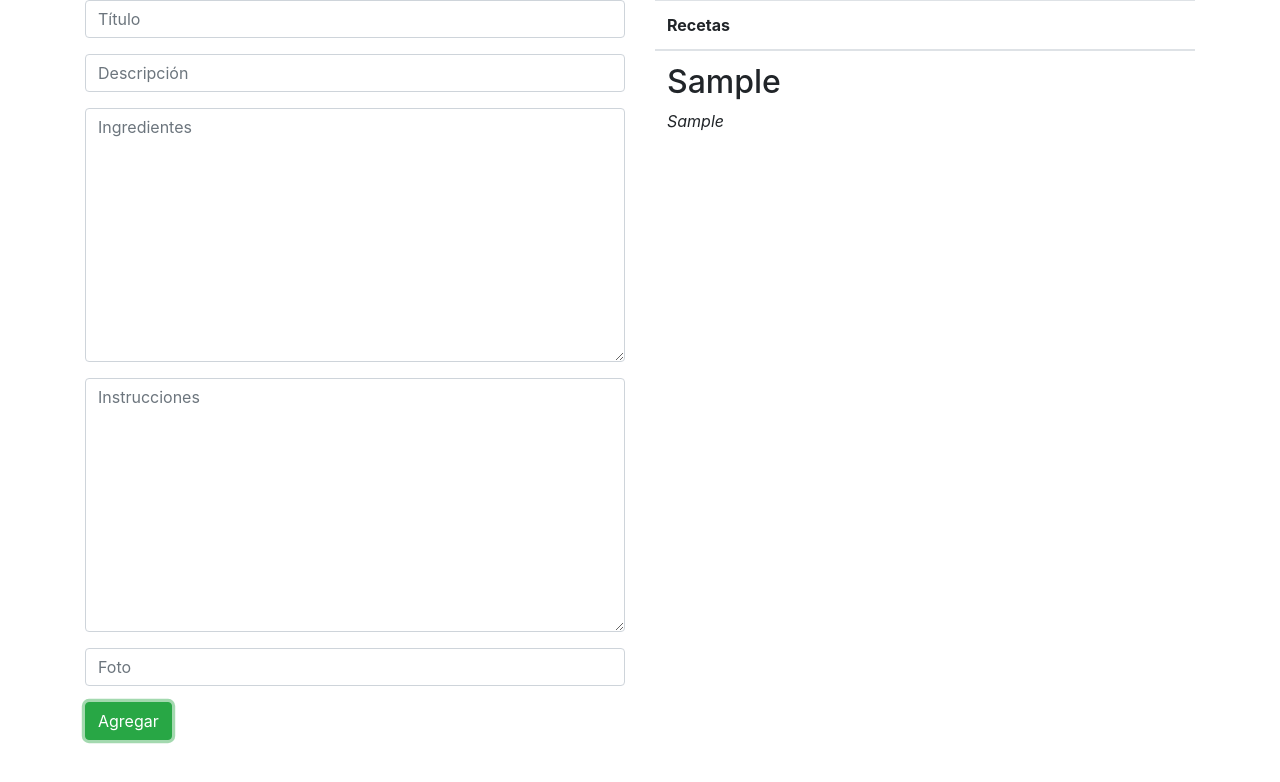
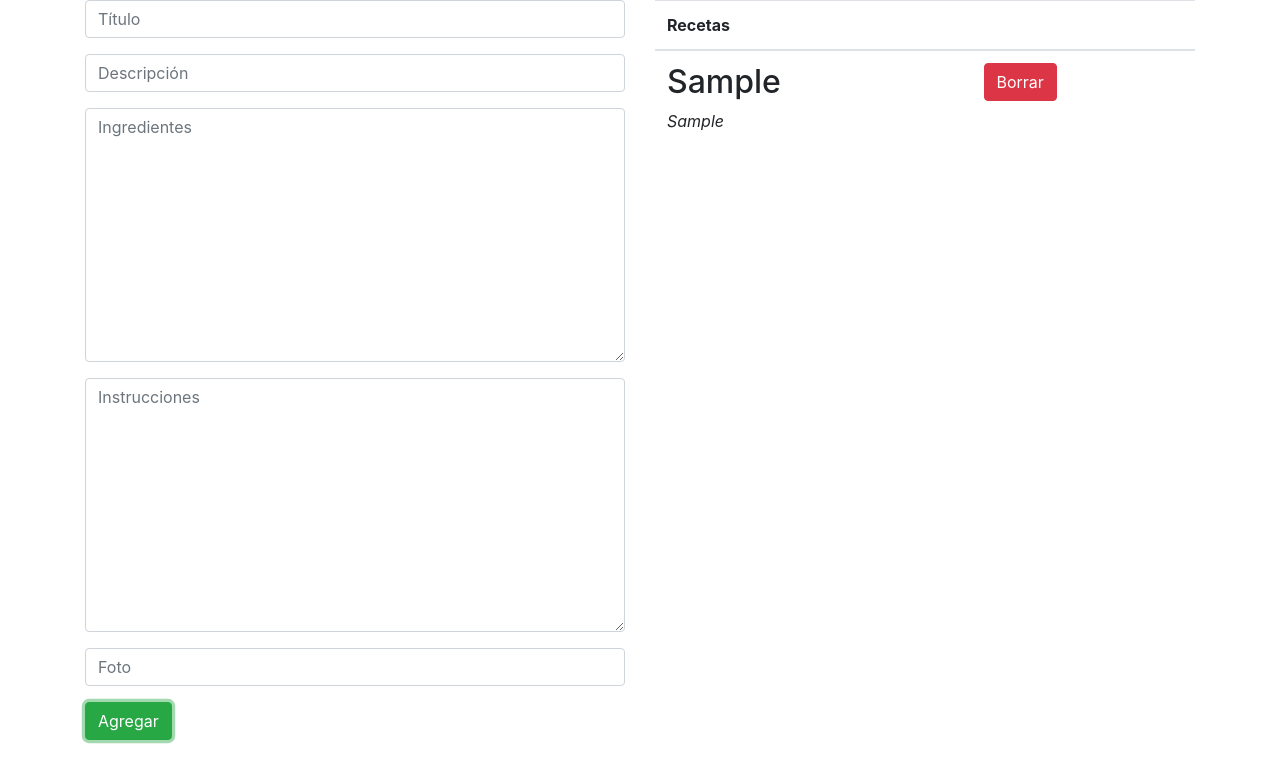
Before and after one commit to leonelsonpalima/FullStackDeveloper-Group08, an Angular app in the folder Angular/Clase03/appModelos/: page / in a window 1280 px wide. Both pictures are taken after typing "Sample", "Sample", "Sample", "Sample", "Sample" into the empty fields and a click on the button "Agregar". Shown: the top 782 px of the page. Built offline with nearby package versions, Linux system fonts and the light colour scheme.

Commit message:
Modelos: Clases

```diff
--- a/Angular/Clase03/appModelos/src/app/app.component.html
+++ b/Angular/Clase03/appModelos/src/app/app.component.html
@@ -29,13 +29,17 @@
 				<thead>
 					<tr>
 						<th>Recetas</th>
+						<th></th>
 					</tr>
 				</thead>
 				<tbody>
-					<tr *ngFor="let receta of recetas">
+					<tr *ngFor="let receta of recetas; let indice = index">
 						<td>
 							<h2>{{receta.titulo}}</h2>
 							<em>{{receta.descripcion}}</em>
+						</td>
+						<td>
+							<button class="btn btn-danger" (click)="eliminar(indice)">Borrar</button>
 						</td>
 					</tr>
 				</tbody>
--- a/Angular/Clase03/appModelos/src/app/app.component.ts
+++ b/Angular/Clase03/appModelos/src/app/app.component.ts
@@ -27,6 +27,12 @@ export class AppComponent implements OnInit {
 		this.reset()
 	}
 
+	eliminar(indice: number) {
+		if (confirm("¿Está seguro?")) {
+			this.receta.eliminar(indice)
+		}
+	}
+
 	reset() {
 		this.titulo = ""
 		this.descripcion = ""
```
